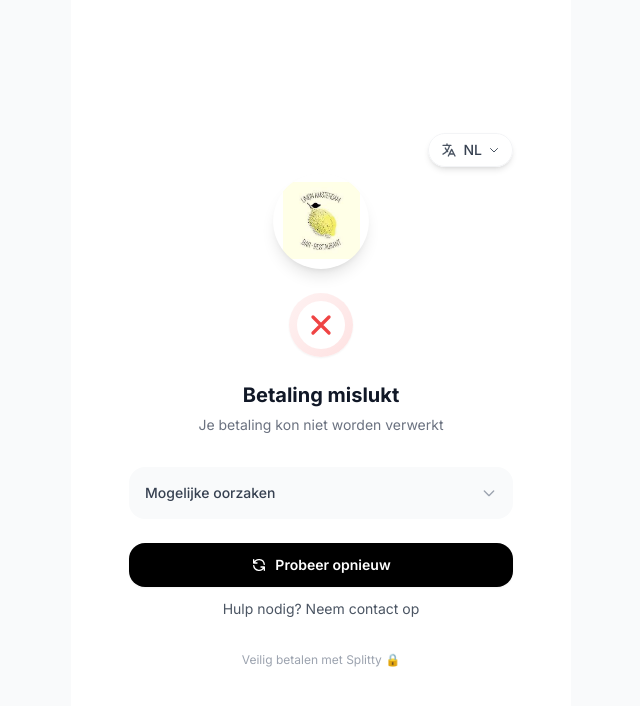
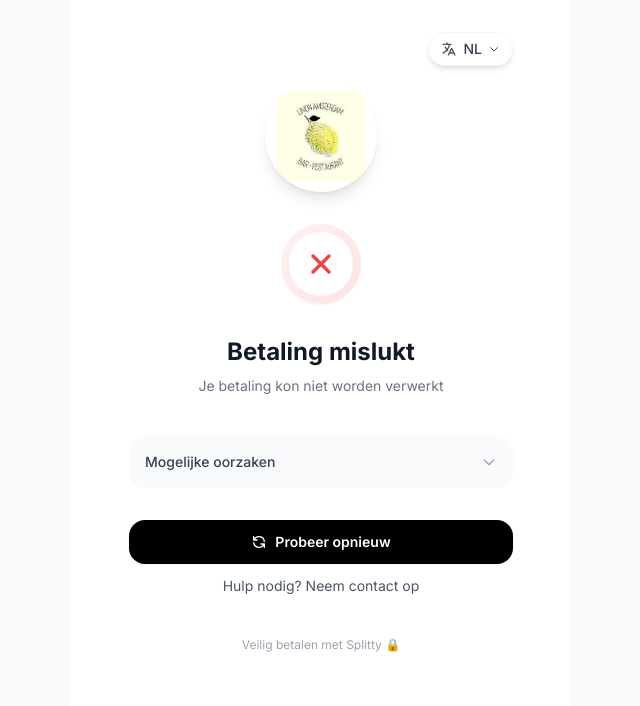
Before and after one commit to Splitty-B-V/Splitty-webapp-design-final, a Next.js app: page /failed in a window 1280 px wide. Shown: the top 706 px of the page, without its empty margins (319-959 px from the left). Built offline with nearby package versions, Linux system fonts and the light colour scheme.

Commit message:
quick small update

```diff
--- a/app/failed/page.tsx
+++ b/app/failed/page.tsx
@@ -30,11 +30,11 @@ export default function PaymentFailedPage() {
 
   return (
     <div className="h-screen bg-gray-50 overflow-hidden" style={{ overscrollBehavior: 'none' }}>
-      <div className="flex flex-col h-screen max-w-[500px] mx-auto w-full" style={{ overscrollBehavior: 'none' }}>
-        <main className="w-full flex-grow bg-white overflow-auto">
+      <div className="flex flex-col h-screen max-w-[500px] mx-auto w-full overflow-hidden" style={{ overscrollBehavior: 'none' }}>
+        <main className="w-full flex-grow bg-white overflow-hidden">
 
           {/* Failed Content - Full page integrated design */}
-          <div className="min-h-full bg-white flex flex-col items-center justify-center px-6 sm:px-4 py-4 sm:py-6">
+          <div className="flex-1 bg-white flex flex-col items-center justify-center px-6 sm:px-4 py-6 sm:py-8">
             <div className="w-full max-w-sm mx-auto relative">
               {/* Language Toggle - positioned at top right inside content */}
               <div className="absolute top-0 right-0 z-50">
@@ -42,9 +42,9 @@ export default function PaymentFailedPage() {
               </div>
 
               {/* Limon Logo - centered */}
-              <div className="flex justify-center mb-4 sm:mb-6 pt-10">
+              <div className="flex justify-center mb-6 sm:mb-8 pt-12">
                 <div
-                  className="w-20 h-20 sm:w-24 sm:h-24 rounded-full bg-white bg-center bg-no-repeat bg-contain shadow-lg"
+                  className="w-24 h-24 sm:w-28 sm:h-28 rounded-full bg-white bg-center bg-no-repeat bg-contain shadow-lg"
                   style={{
                     backgroundImage: 'url(/images/limon.jpeg)',
                     backgroundSize: '80%'
@@ -53,9 +53,9 @@ export default function PaymentFailedPage() {
               </div>
 
               {/* Error Icon with animation - Cleaner design */}
-              <div className={`flex justify-center mb-4 sm:mb-6 ${animate ? 'animate-scale-in' : ''}`}>
-                <div className="w-14 h-14 sm:w-16 sm:h-16 bg-gradient-to-br from-red-50 to-red-100 rounded-full flex items-center justify-center shadow-sm">
-                  <div className="w-10 h-10 sm:w-12 sm:h-12 bg-white rounded-full flex items-center justify-center">
+              <div className={`flex justify-center mb-6 sm:mb-8 ${animate ? 'animate-scale-in' : ''}`}>
+                <div className="w-16 h-16 sm:w-20 sm:h-20 bg-gradient-to-br from-red-50 to-red-100 rounded-full flex items-center justify-center shadow-sm">
+                  <div className="w-12 h-12 sm:w-16 sm:h-16 bg-white rounded-full flex items-center justify-center">
                     <svg className="w-6 h-6 sm:w-8 sm:h-8 text-red-500" fill="none" viewBox="0 0 24 24" stroke="currentColor" strokeWidth="2.5">
                       <path strokeLinecap="round" strokeLinejoin="round" d="M6 18L18 6M6 6l12 12" />
                     </svg>
@@ -64,8 +64,8 @@ export default function PaymentFailedPage() {
               </div>
 
               {/* Error Message */}
-              <div className="text-center space-y-1 sm:space-y-1.5 mb-6 sm:mb-8">
-                <h1 className="text-lg sm:text-xl font-bold text-gray-900">
+              <div className="text-center space-y-1.5 sm:space-y-2 mb-8 sm:mb-10">
+                <h1 className="text-xl sm:text-2xl font-bold text-gray-900">
                   {t('paymentFailed') || 'Betaling mislukt'}
                 </h1>
                 <p className="text-gray-500 text-xs sm:text-sm">
@@ -74,7 +74,7 @@ export default function PaymentFailedPage() {
               </div>
 
               {/* Error Details - Cleaner */}
-              <div className="mb-5 sm:mb-6">
+              <div className="mb-6 sm:mb-8">
                 <div className="bg-gray-50 rounded-xl sm:rounded-2xl p-3 sm:p-4">
                   <button
                     onClick={() => setShowDetails(!showDetails)}
@@ -125,7 +125,7 @@ export default function PaymentFailedPage() {
               </div>
 
               {/* Bottom Branding */}
-              <div className="mt-6 sm:mt-8 text-center">
+              <div className="mt-8 sm:mt-10 text-center">
                 <p className="text-[10px] sm:text-xs text-gray-400">
                   {t('securePayment') || 'Veilig betalen met Splitty'} 🔒
                 </p>
--- a/app/loading/page.tsx
+++ b/app/loading/page.tsx
@@ -23,11 +23,11 @@ export default function LoadingPage() {
 
   return (
     <div className="h-screen bg-gray-50 overflow-hidden" style={{ overscrollBehavior: 'none' }}>
-      <div className="flex flex-col h-screen max-w-[500px] mx-auto w-full" style={{ overscrollBehavior: 'none' }}>
-        <main className="w-full flex-grow bg-white overflow-auto">
+      <div className="flex flex-col h-screen max-w-[500px] mx-auto w-full overflow-hidden" style={{ overscrollBehavior: 'none' }}>
+        <main className="w-full flex-grow bg-white overflow-hidden">
 
           {/* Loading Content - Full page integrated design */}
-          <div className="min-h-full bg-white flex flex-col items-center justify-center px-6 sm:px-4 py-4 sm:py-6">
+          <div className="flex-1 bg-white flex flex-col items-center justify-center px-6 sm:px-4 py-6 sm:py-8">
             <div className="w-full max-w-sm mx-auto relative">
               {/* Language Toggle - positioned at top right inside content */}
               <div className="absolute top-0 right-0 z-50">
@@ -35,9 +35,9 @@ export default function LoadingPage() {
               </div>
 
               {/* Limon Logo - centered */}
-              <div className="flex justify-center mb-4 sm:mb-6 pt-10">
+              <div className="flex justify-center mb-6 sm:mb-8 pt-12">
                 <div
-                  className="w-20 h-20 sm:w-24 sm:h-24 rounded-full bg-white bg-center bg-no-repeat bg-contain shadow-lg"
+                  className="w-24 h-24 sm:w-28 sm:h-28 rounded-full bg-white bg-center bg-no-repeat bg-contain shadow-lg"
                   style={{
                     backgroundImage: 'url(/images/limon.jpeg)',
                     backgroundSize: '80%'
@@ -46,7 +46,7 @@ export default function LoadingPage() {
               </div>
 
               {/* Table Number Badge */}
-              <div className="flex justify-center mb-3 sm:mb-4">
+              <div className="flex justify-center mb-6 sm:mb-8">
                 <div className="inline-flex items-center gap-1.5 sm:gap-2 bg-gradient-to-r from-green-50 to-emerald-50 rounded-full px-3 sm:px-4 py-1.5 sm:py-2 border border-green-200">
                   <div className="w-1.5 h-1.5 sm:w-2 sm:h-2 bg-green-500 rounded-full animate-pulse"></div>
                   <span className="text-xs sm:text-sm font-semibold text-gray-800">Limon • {t('table') || 'Tafel'} 1</span>
@@ -54,7 +54,7 @@ export default function LoadingPage() {
               </div>
 
               {/* Splitty Logo */}
-              <div className="flex justify-center mb-4 sm:mb-6">
+              <div className="flex justify-center mb-6 sm:mb-8">
                 <Image
                   src="/images/logo-trans.png"
                   alt="Splitty"
@@ -86,7 +86,7 @@ export default function LoadingPage() {
               </div>
 
               {/* Info Section */}
-              <div className="mt-6 sm:mt-8 space-y-3">
+              <div className="mt-8 sm:mt-12 space-y-3 sm:space-y-4">
                 {/* Call to Action */}
                 <div className="bg-gradient-to-r from-amber-50 to-orange-50 rounded-xl sm:rounded-2xl p-3 sm:p-4">
                   <div className="flex items-center space-x-2.5 sm:space-x-3">
@@ -111,11 +111,11 @@ export default function LoadingPage() {
               </div>
 
               {/* Bottom Branding */}
-              <div className="mt-6 sm:mt-8 text-center">
+              <div className="mt-8 sm:mt-12 text-center">
                 <p className="text-[10px] sm:text-xs text-gray-500">
                   {t('poweredBy') || 'Powered by Splitty'}
                 </p>
-                <p className="text-[10px] sm:text-xs text-gray-400 mt-0.5">
+                <p className="text-[10px] sm:text-xs text-gray-400 mt-0.5 sm:mt-1">
                   {t('payWithSmile')} 😊
                 </p>
               </div>
```
